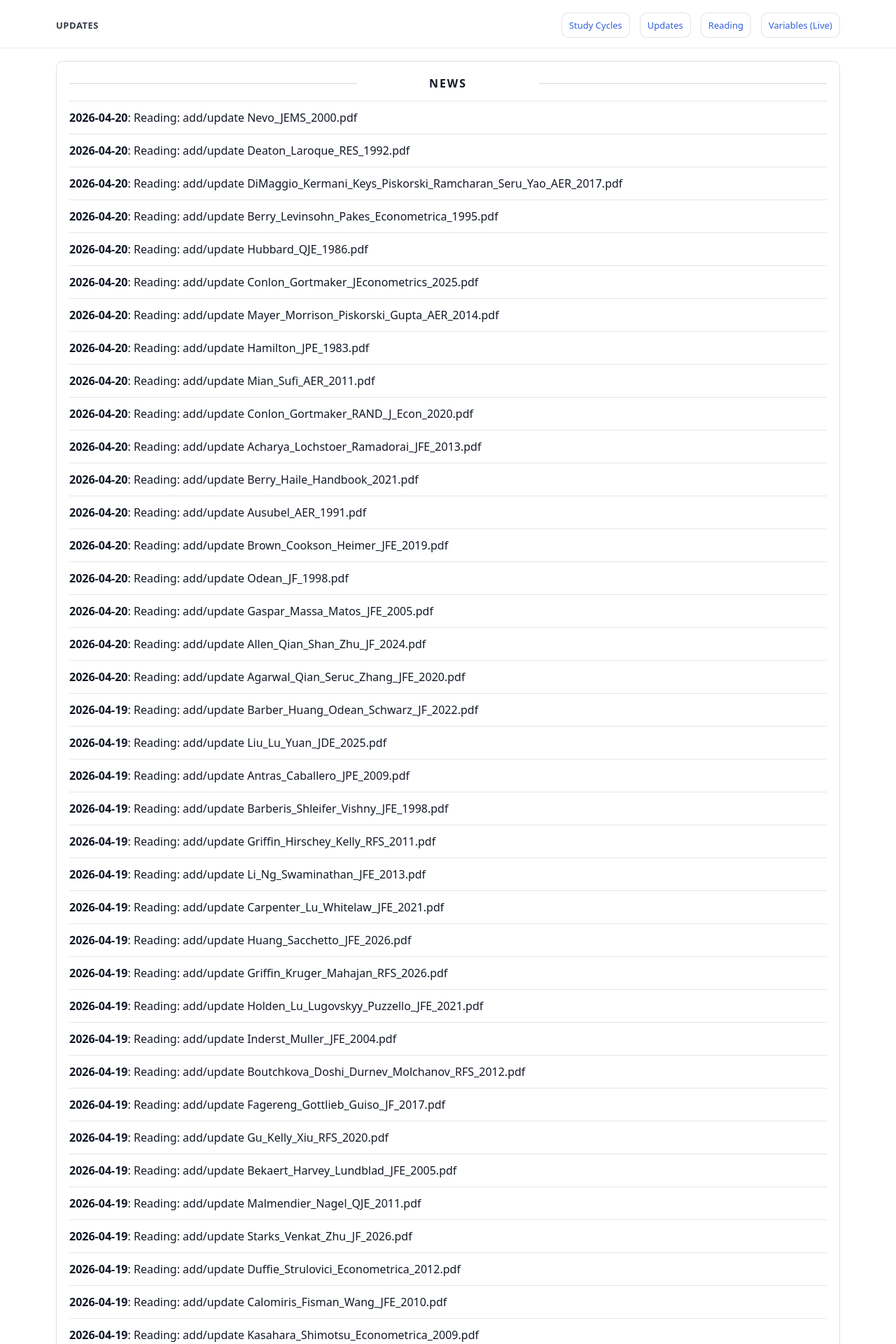
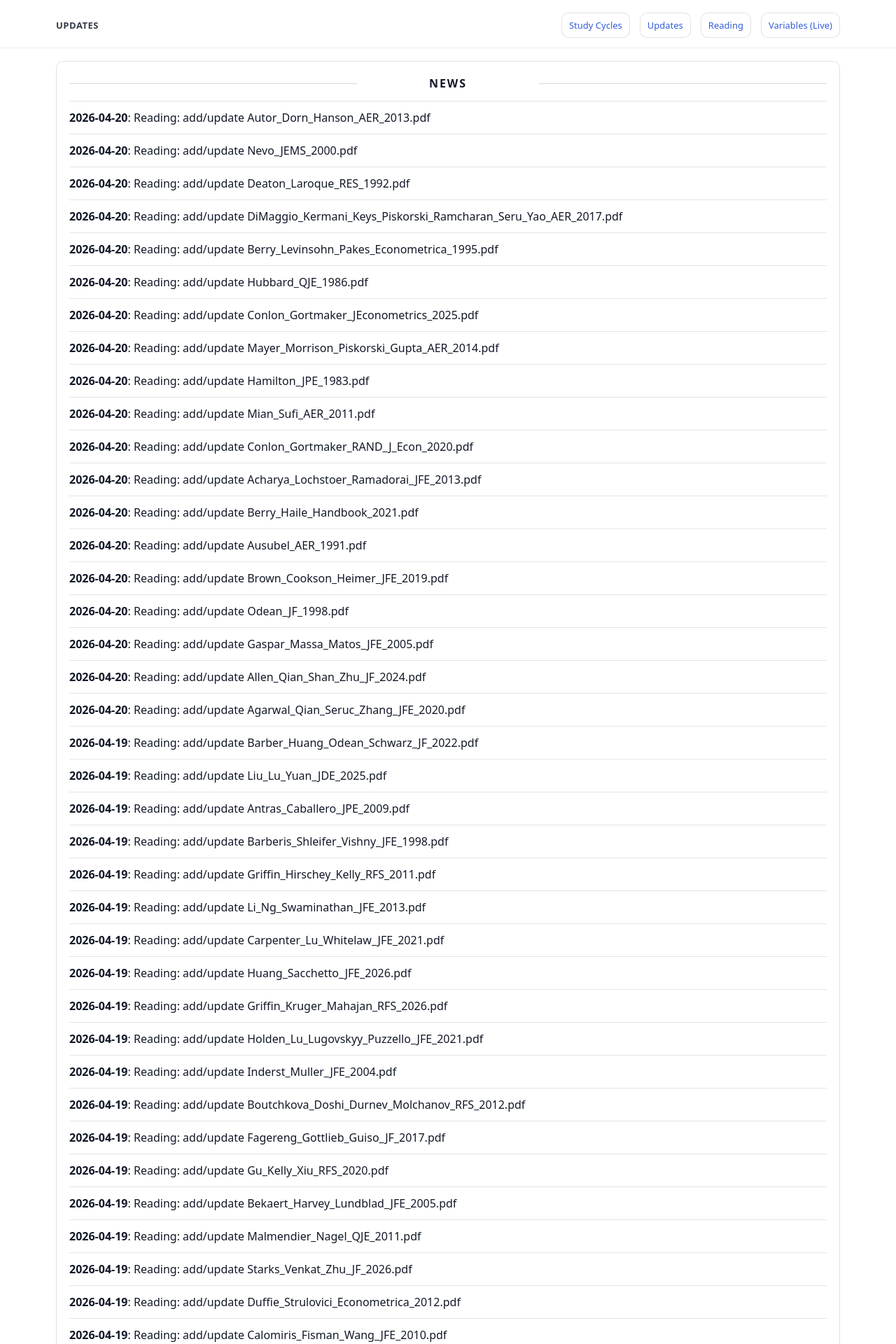
Before and after one commit to yaxinzn/study-archive, a Jekyll site: the page built from updates/index.md, in a window 1280 px wide. Shown: the top 1920 px of the page at 70% size. Built offline with Jekyll 4.4.1, drawn with Linux system fonts in a browser that asks for light colours; some of the changed text lies outside the part shown.

Commit message:
chore: update NEWS feed

```diff
--- a/_data/news.yml
+++ b/_data/news.yml
@@ -1,4 +1,7 @@
 # Auto-generated update history (sorted newest -> oldest). Do not edit manually.
+- ts: "1776685884"
+  date: "2026-04-20"
+  title: "Reading: add/update Autor_Dorn_Hanson_AER_2013.pdf"
 - ts: "1776685520"
   date: "2026-04-20"
   title: "Reading: add/update Nevo_JEMS_2000.pdf"
```
